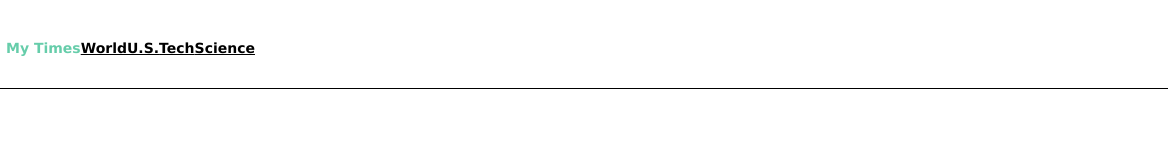
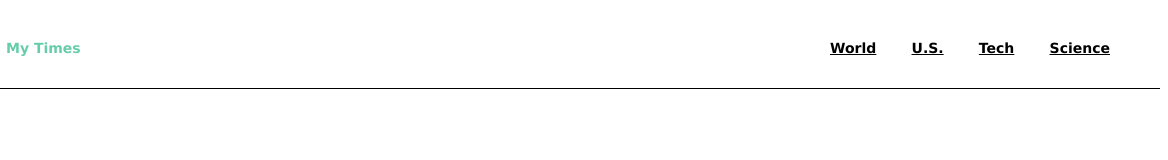
Before and after one commit to itstomdesign/MyTimes, a plain HTML site: page index.html in a window 1280 px wide. Shown: the full height of the page, 112-1280 px from the left. Drawn offline with Linux system fonts and the light colour scheme.

Commit message:
{completed header}

```diff
--- a/style.css
+++ b/style.css
@@ -1,3 +1,5 @@
+/* Header Section */
+
 header {
   display: flex;
   align-items: center;
@@ -7,8 +9,7 @@ header {
   font-weight: bold;
   height: 80px;
   width: 100%;
-  position: fixed;
-  z-index: 1;
+  justify-content: space-between;
 }
 
 .logo {
@@ -24,13 +25,16 @@ header {
 
 header nav {
   display: flex;
-  flex-direction: row;
+  padding-right: 50px;
+  height: 80px;
+  width: 280px;
+  align-items: center;
+  justify-content: space-between;
+
 }
 
 nav a {
-  flex-direction: row;
-  justify-content: flex-end;
-  align-items: flex-end;
-  align-content: flex-end;
   color: black;
-}
+
+
+  /* Header Section */
```
Also changed, not shown: index.html (+7 -0 lines).
